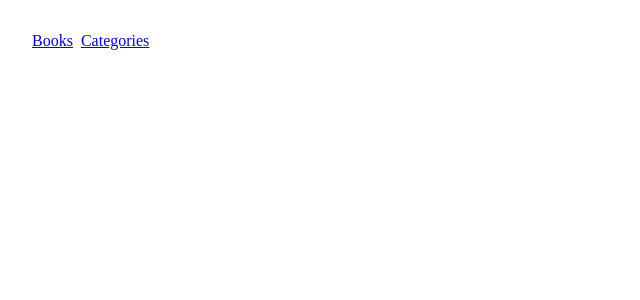
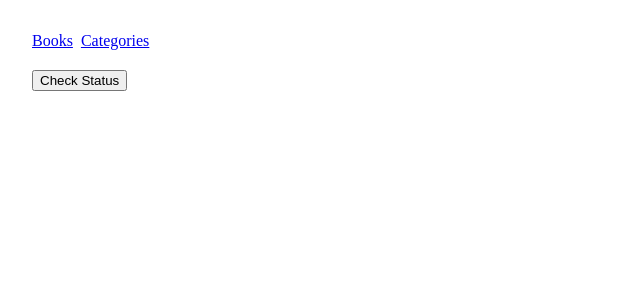
Before and after one commit to Sevenpros/book-store, a React (Create React App) app: page /categories in a window 1280 px wide. Before the commit this address had no page. Shown: the top 300 px of the page, without its empty margins (0-640 px from the left). Built offline with nearby package versions, Linux system fonts and the light colour scheme.

Commit message:
Fix route problem

```diff
--- a/src/App.js
+++ b/src/App.js
@@ -10,7 +10,7 @@ function App() {
       <Navbar />
       <Routes>
         <Route path="/" element={<Books />} />
-        <Route path="/about" element={<Categories />} />
+        <Route path="/categories" element={<Categories />} />
       </Routes>
     </Router>
   );
--- a/src/components/NavBar.js
+++ b/src/components/NavBar.js
@@ -10,7 +10,7 @@ const Navbar = () => {
     },
     {
       id: 2,
-      path: '/about',
+      path: '/categories',
       text: 'Categories',
     },
   ];
```
